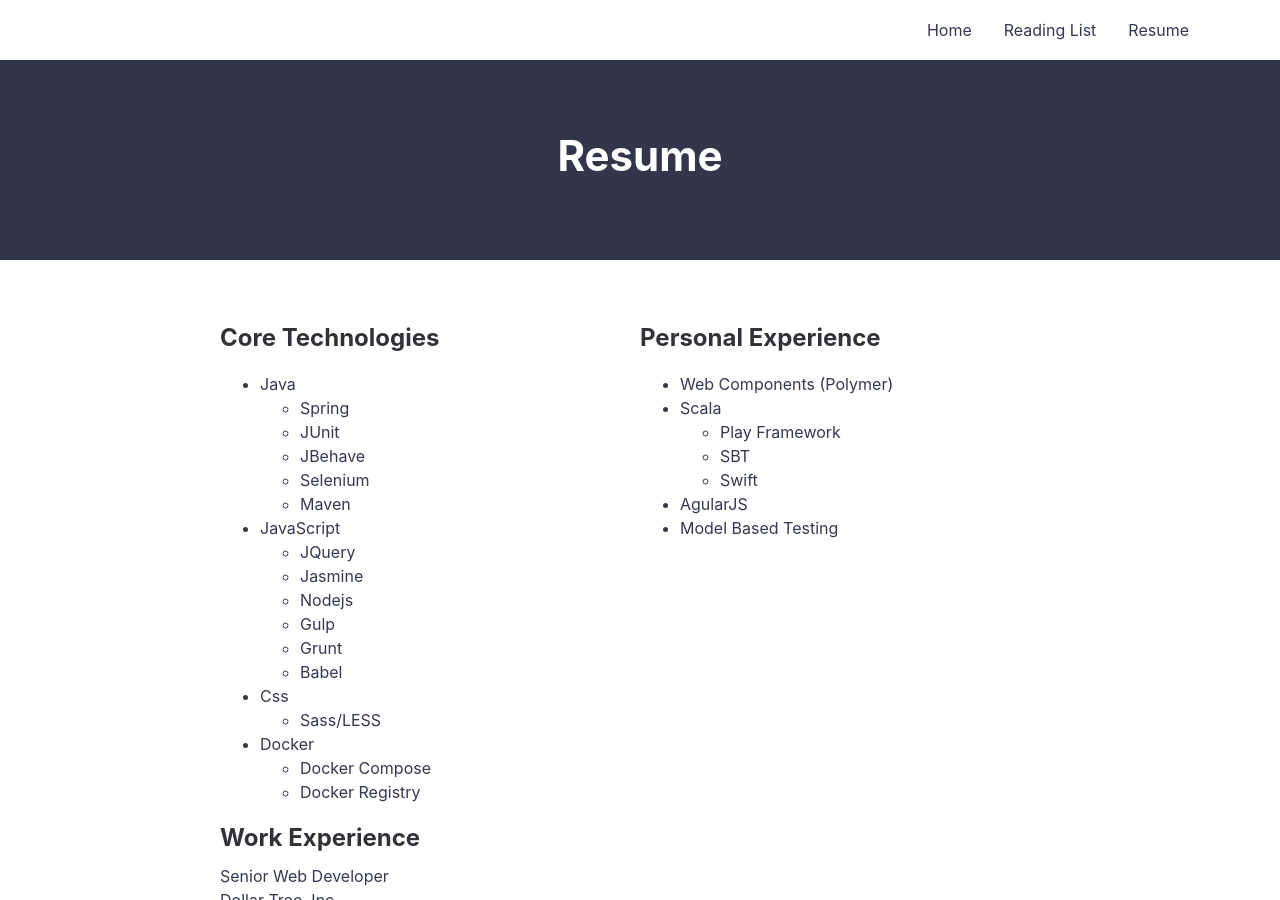
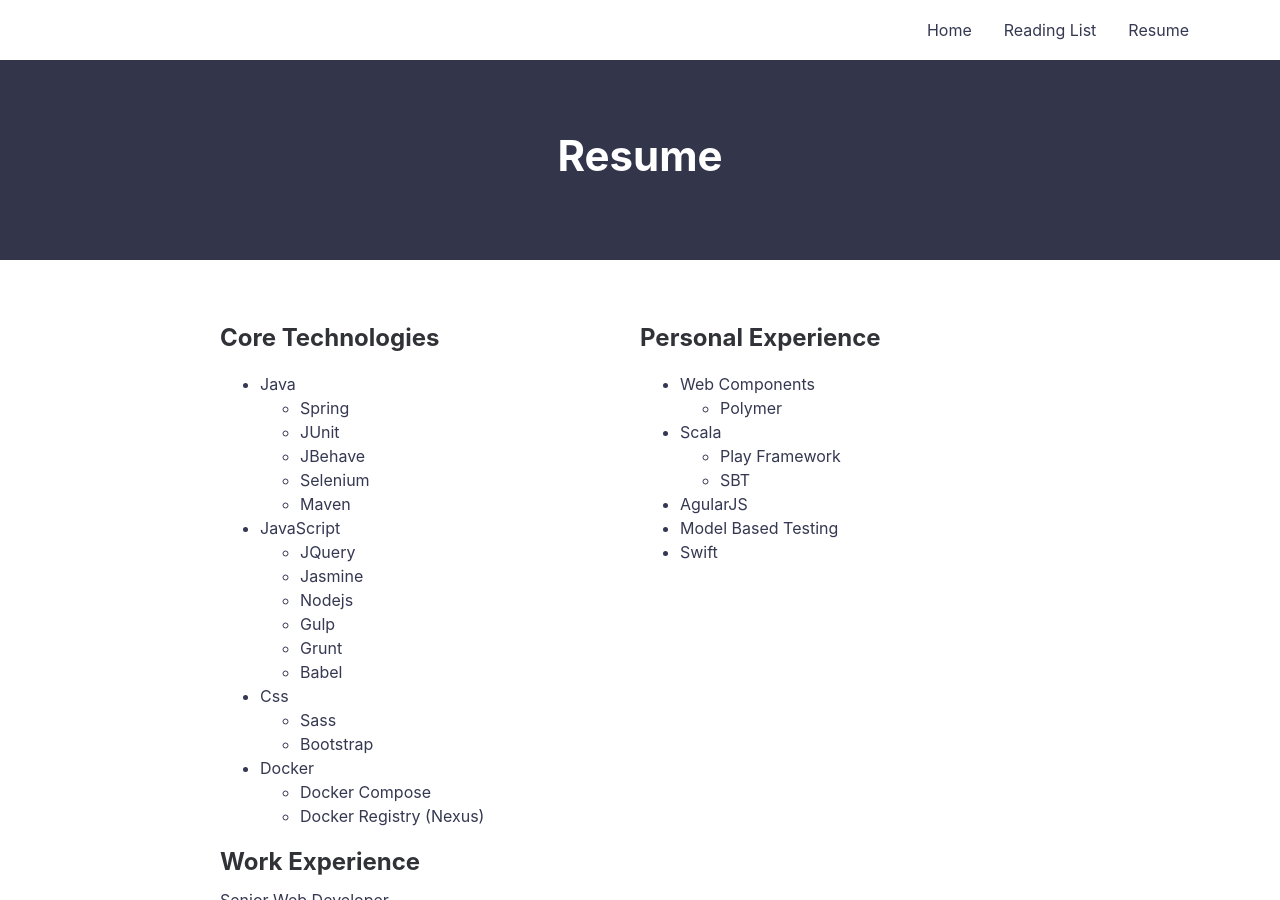
Before and after one commit to seanking/seanking.github.io, a Jekyll site: the page built from resume.html, in a window 1280 px wide and 900 px high. Built offline with Jekyll 4.4.1, drawn with Linux system fonts in a browser that asks for light colours.

Commit message:
Improve resume

```diff
--- a/resume.html
+++ b/resume.html
@@ -26,12 +26,13 @@ permalink: /resume/
             </ul>
         <li>Css</li>
             <ul>
-                <li>Sass/LESS</li>
+                <li>Sass</li>
+                <li>Bootstrap</li>
             </ul>
         <li>Docker</li>
         <ul>
             <li>Docker Compose</li>
-            <li>Docker Registry</li>
+            <li>Docker Registry (Nexus)</li>
         </ul>
     </ul>
 </div>
@@ -41,15 +42,18 @@ permalink: /resume/
 <h2>Personal Experience</h2>
 
     <ul>
-        <li>Web Components (Polymer)</li>
+        <li>Web Components</li>
+        <ul>
+            <li>Polymer</li>
+        </ul>
         <li>Scala</li>
         <ul>
             <li>Play Framework</li>
             <li>SBT</li>
-            <li>Swift</li>
         </ul>
         <li>AgularJS</li>
         <li>Model Based Testing</li>
+        <li>Swift</li>
     </ul>
 </div>
 
```
